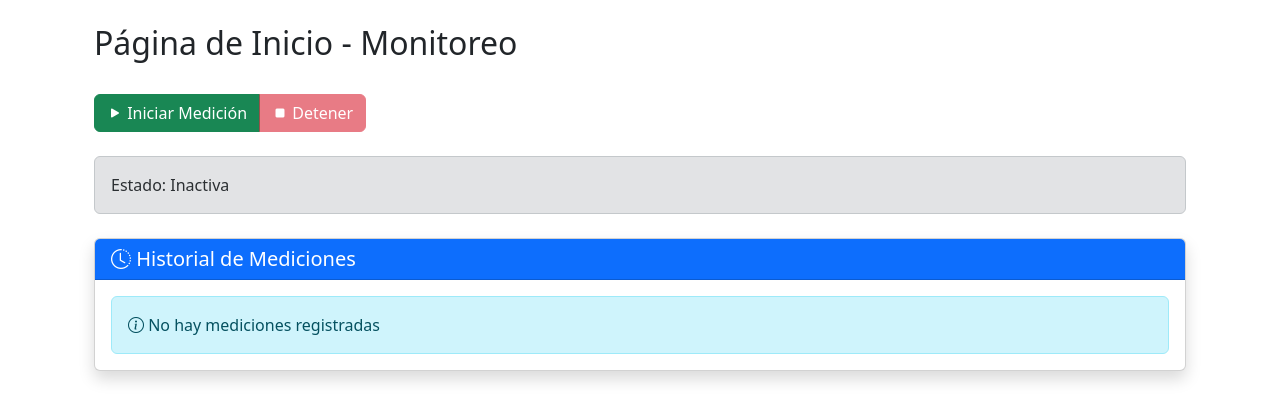
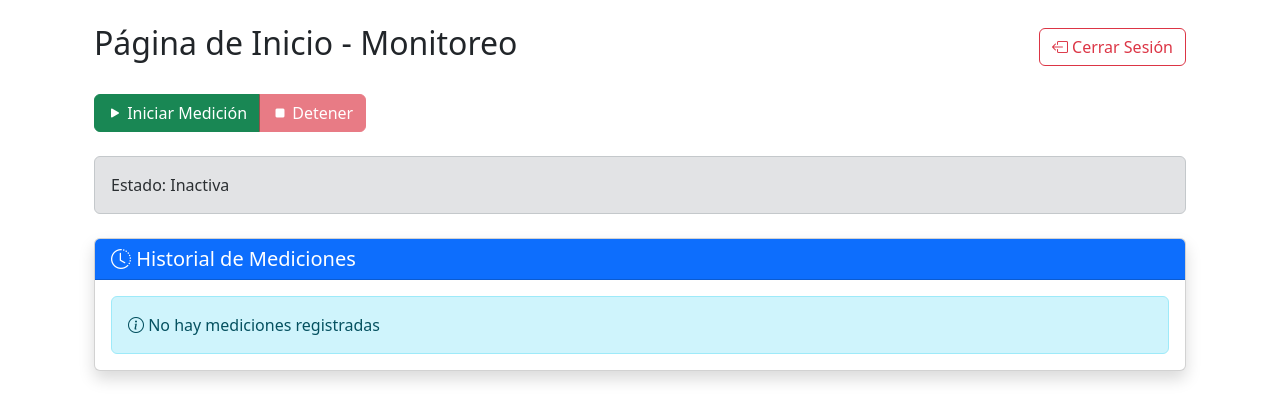
Before and after one commit to xoce97/sistema_medidor_alcohol, a Django app: page /index/ in a window 1280 px wide. Shown: the part 87-507 px from the top of the page. Run offline with Django 5.2, Linux system fonts and the light colour scheme; the visitor is signed in with stand-in values (Sample User, id 1); data that the repository does not hold is empty; some libraries are stand-ins or nearby versions.

Commit message:
Revert "Se elimino el entrono virtual"
This reverts commit f69d0bd84f91bc4a3929417ad359c037898ab490.

```diff
--- /dev/null
+++ b/alcoholimetro-env/pyvenv.cfg
@@ -0,0 +1,3 @@
+home = /usr/bin
+include-system-site-packages = false
+version = 3.10.12
--- a/alcoholimetro2025/medidor/templates/index.html
+++ b/alcoholimetro2025/medidor/templates/index.html
@@ -33,6 +33,12 @@
     <!-- Barra superior con título y botón de logout -->
     <div class="d-flex justify-content-between align-items-center mb-4">
         <h2>Página de Inicio - Monitoreo</h2>
+        <form action="{% url 'logout' %}" method="post">
+            {% csrf_token %}
+            <button type="submit" class="btn btn-outline-danger">
+                <i class="bi bi-box-arrow-left"></i> Cerrar Sesión
+            </button>
+        </form>
     </div>
 
     <!-- Controles de medición -->
```
Also changed, not shown: 14 other files.
